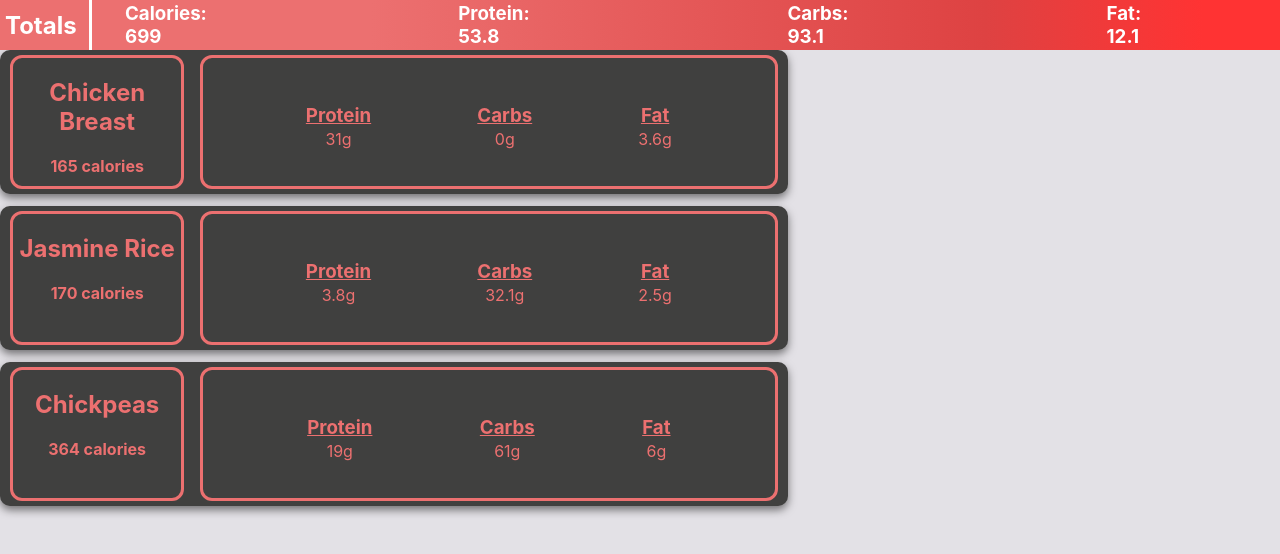
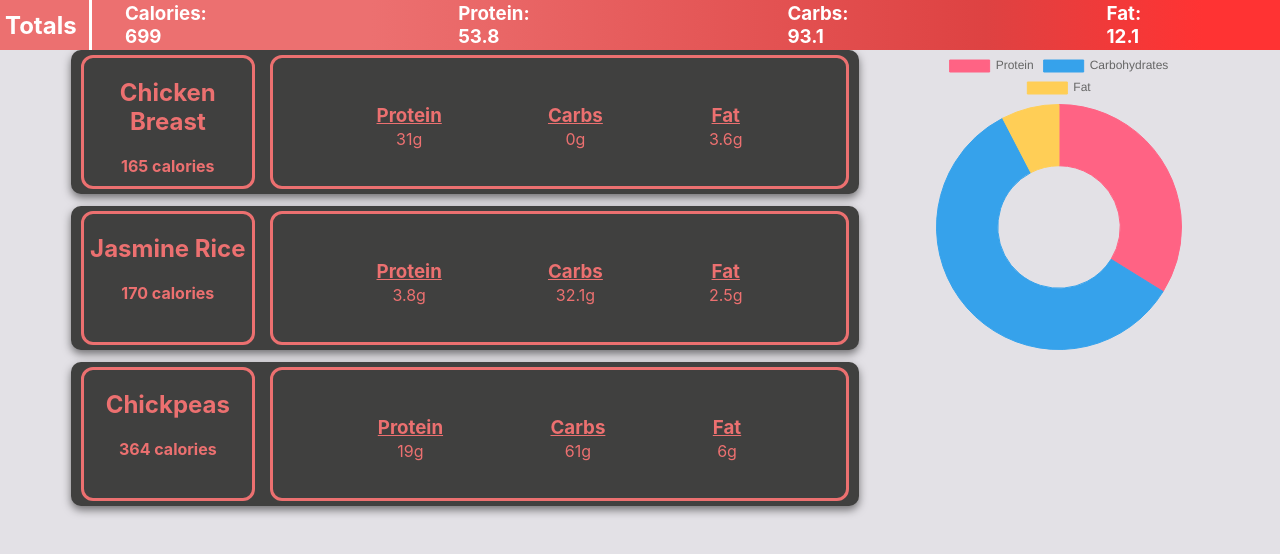
Before and after one commit to jac-mac/calorie-tracker, a JavaScript app: page / in a window 1280 px wide. Shown: the top 554 px of the page. Built offline with nearby package versions, Linux system fonts and the light colour scheme; the HTML template or start-up script is replaced by a standard one.

Commit message:
Added doughnut chart
Added chart to show ratio of fat/carbs/protein consumed. Positioned the elements in the center.

```diff
--- a/package.json
+++ b/package.json
@@ -6,7 +6,9 @@
     "@testing-library/jest-dom": "^5.11.4",
     "@testing-library/react": "^11.1.0",
     "@testing-library/user-event": "^12.1.10",
+    "chart.js": "^3.4.1",
     "react": "^17.0.2",
+    "react-chartjs-2": "^3.0.3",
     "react-dom": "^17.0.2",
     "react-scripts": "4.0.1",
     "web-vitals": "^1.0.1"
--- a/src/App.css
+++ b/src/App.css
@@ -4,3 +4,9 @@
   height: 200vh;
   width: 100%;
 }
+
+.content {
+  display: flex;
+  flex-direction: row;
+  justify-content: space-evenly;
+}
--- a/src/App.js
+++ b/src/App.js
@@ -1,6 +1,7 @@
 import './App.css';
-import FoodsList from './components/FoodsList'
-import AppBar from './components/AppBar'
+import FoodsList from './components/Food/FoodsList'
+import AppBar from './components/AppBar/AppBar'
+import Graph from './components/Graph/Graph'
 
 function App() {
   const foods = [{
@@ -31,7 +32,10 @@ function App() {
   return (
     <div className="App">
         <AppBar food={foods}/>
-        <FoodsList food={foods} />
+        <div className='content'>
+          <FoodsList food={foods} />
+          <Graph data={foods}/>
+        </div>
     </div>
   );
 }
--- /dev/null
+++ b/src/components/Graph/Graph.css
@@ -0,0 +1,4 @@
+canvas {
+    height: 300px !important;
+    width: 300px !important;
+}
--- /dev/null
+++ b/src/components/Graph/Graph.js
@@ -0,0 +1,29 @@
+import './Graph.css'
+import  { Doughnut } from 'react-chartjs-2'
+export default function Graph(props) {
+    const data = {
+        labels: ['Protein', 'Carbohydrates', 'Fat'],
+        datasets: [
+          {
+            label: '# of Votes',
+            data: [53.8, 93.1, 12.1],
+            backgroundColor: [
+              'rgba(255, 99, 132, 1)',
+              'rgba(54, 162, 235, 1)',
+              'rgba(255, 206, 86, 1)',
+            ],
+            borderColor: [
+              'rgba(255, 99, 132, 1)',
+              'rgba(54, 162, 235, 1)',
+              'rgba(255, 206, 86, 1)',
+            ],
+            borderWidth: 1,
+          },
+        ],
+      };
+    return (
+        <div>
+            <Doughnut data={data} options={{legend: { display: true, position: 'right',}, }}/>
+        </div>
+    )
+}
```
Also changed, not shown: src/components/AppBar/AppBar.css (renamed from src/components/AppBar.css), src/components/AppBar/AppBar.js (renamed from src/components/AppBar.js), src/components/Food/FoodItem.css (renamed from src/components/FoodItem.css), src/components/Food/FoodItem.js (renamed from src/components/FoodItem.js), src/components/Food/FoodsList.css (renamed from src/components/FoodsList.css), src/components/Food/FoodsList.js (renamed from src/components/FoodsList.js), 2 other files (tests, documents, lock files or other folders).
